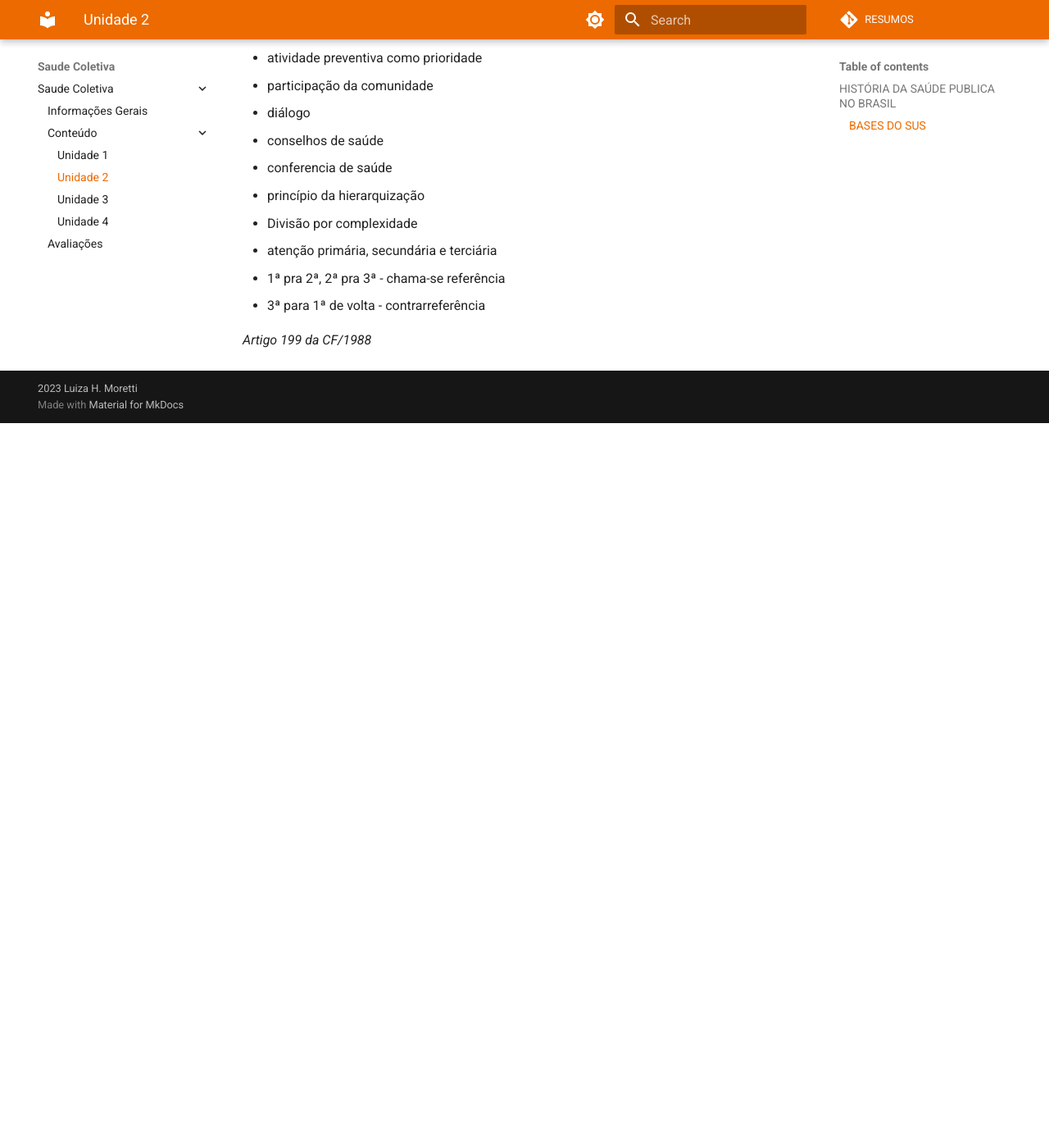
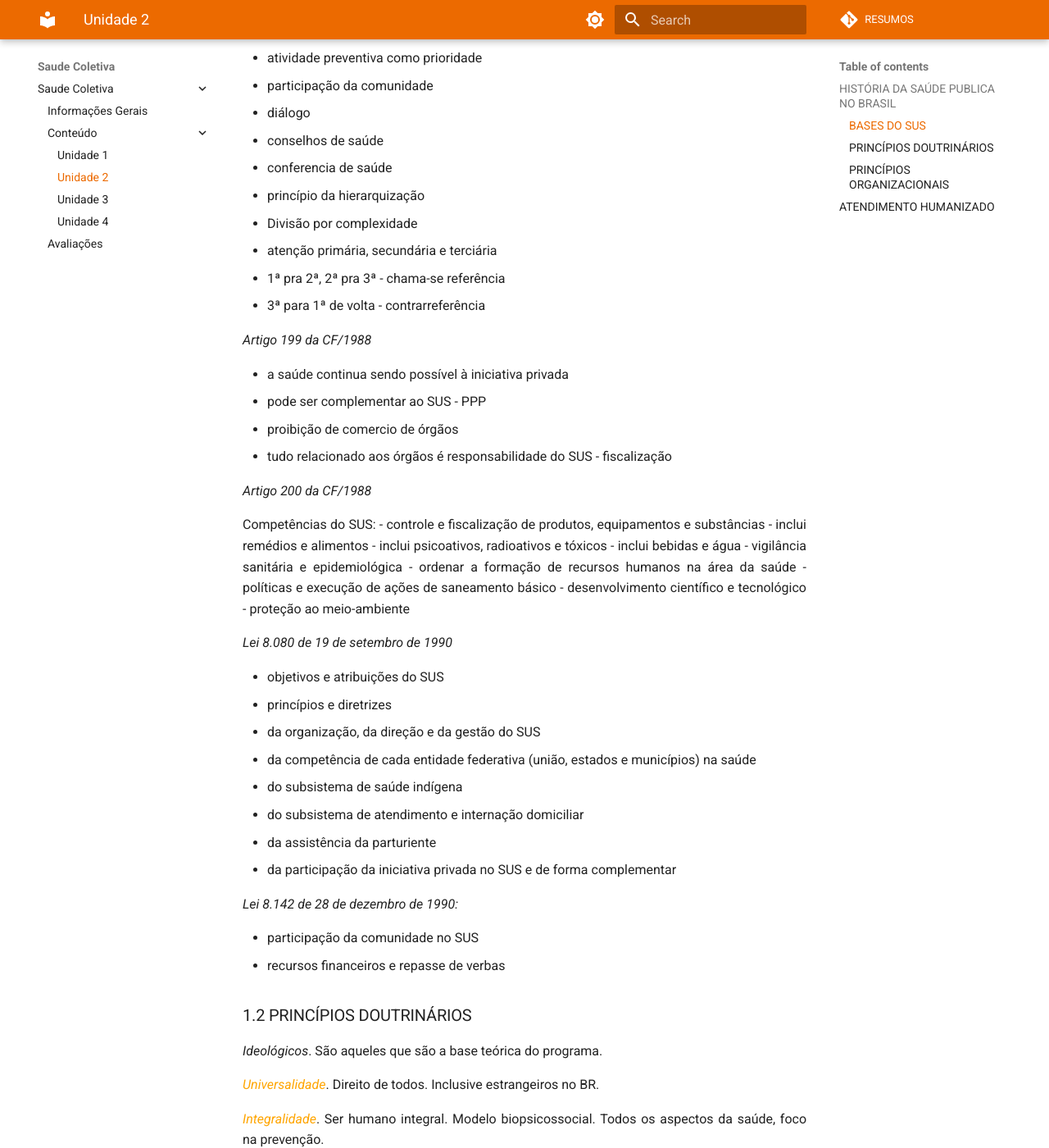
Before and after one commit to luhm/saude_coletiva, an MkDocs documentation site: the page built from docs/saude_coletiva/sc_conteudo2.md, in a window 1280 px wide and 1400 px high, scrolled down 1444 px. Shown: the whole window at 82% size. Built offline with MkDocs 1.6.1 and Material for MkDocs 9.7.7, drawn with Linux system fonts in a browser that asks for light colours; before the commit the page ends 1960 px from its top, so only the background shows below that; some of the changed text lies outside the part shown.

Commit message:
unidade 2

```diff
--- a/docs/saude_coletiva/sc_conteudo2.md
+++ b/docs/saude_coletiva/sc_conteudo2.md
@@ -49,3 +49,61 @@ _Artigo 198 da CF/1988_
   - 3ª para 1ª de volta - contrarreferência
 
 _Artigo 199 da CF/1988_
+
+- a saúde continua sendo possível à iniciativa privada
+- pode ser complementar ao SUS - PPP
+- proibição de comercio de órgãos
+  - tudo relacionado aos órgãos é responsabilidade do SUS - fiscalização
+
+_Artigo 200 da CF/1988_
+
+Competências do SUS:
+- controle e fiscalização de produtos, equipamentos e substâncias
+  - inclui remédios e alimentos
+  - inclui psicoativos, radioativos e tóxicos
+  - inclui bebidas e água
+- vigilância sanitária e epidemiológica
+- ordenar a formação de recursos humanos na área da saúde
+- políticas e execução de ações de saneamento básico
+- desenvolvimento científico e tecnológico
+- proteção ao meio-ambiente
+
+_Lei 8.080 de 19 de setembro de 1990_
+
+- objetivos e atribuições do SUS
+- princípios e diretrizes
+- da organização, da direção e da gestão do SUS
+- da competência de cada entidade federativa (união, estados e municípios) na saúde
+- do subsistema de saúde indígena
+- do subsistema de atendimento e internação domiciliar
+- da assistência da parturiente
+- da participação da iniciativa privada no SUS e de forma complementar
+
+_Lei 8.142 de 28 de dezembro de 1990:_
+
+- participação da comunidade no SUS
+- recursos financeiros e repasse de verbas
+
+### PRINCÍPIOS DOUTRINÁRIOS
+
+_Ideológicos_. São aqueles que são a base teórica do programa.
+
+<span style="color:orange">_Universalidade_</span>. Direito de todos. Inclusive estrangeiros no BR.
+
+<span style="color:orange">_Integralidade_</span>. Ser humano integral. Modelo biopsicossocial. Todos os aspectos da saúde, foco na prevenção.
+
+<span style="color:orange">_Equidade_</span>. Levar em consideração as diferenças de contexto das pessoas.
+
+### PRINCÍPIOS ORGANIZACIONAIS
+
+Organização do sistema e sua estrutura.
+
+<span style="color:orange">_Descentralização_</span>. Decisões em saúde nas três esferas de governo.
+
+<span style="color:orange">_Regionalização_</span>. Organização de acordo com as demandas de cada região. Laboratórios, hospitais, UBSs que atendam uma região específica.
+
+<span style="color:orange">_Hierarquização_</span>. Atenção primária, secundária e terciária.
+
+<span style="color:orange">_Participação popular_</span>. Conselhos de saúde e Conferências de saúde.
+
+## ATENDIMENTO HUMANIZADO
```
